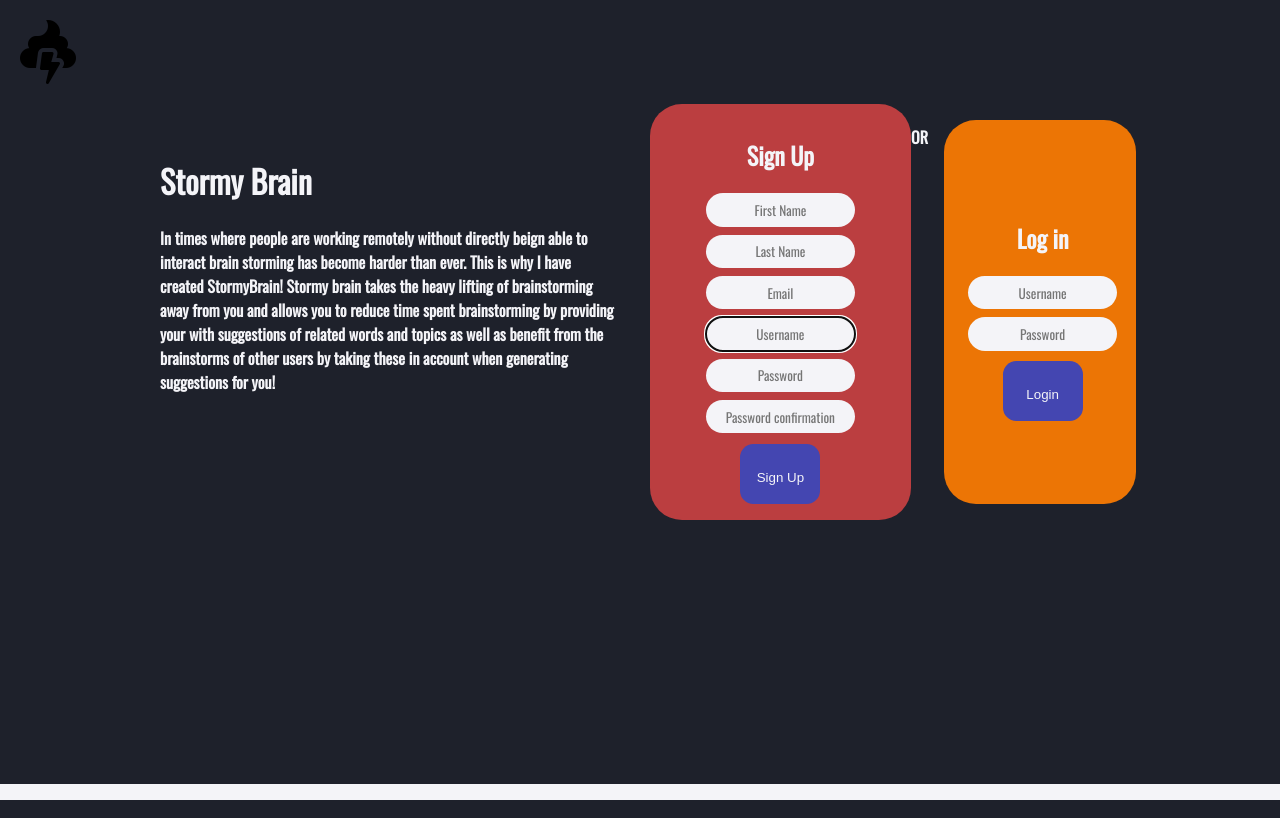
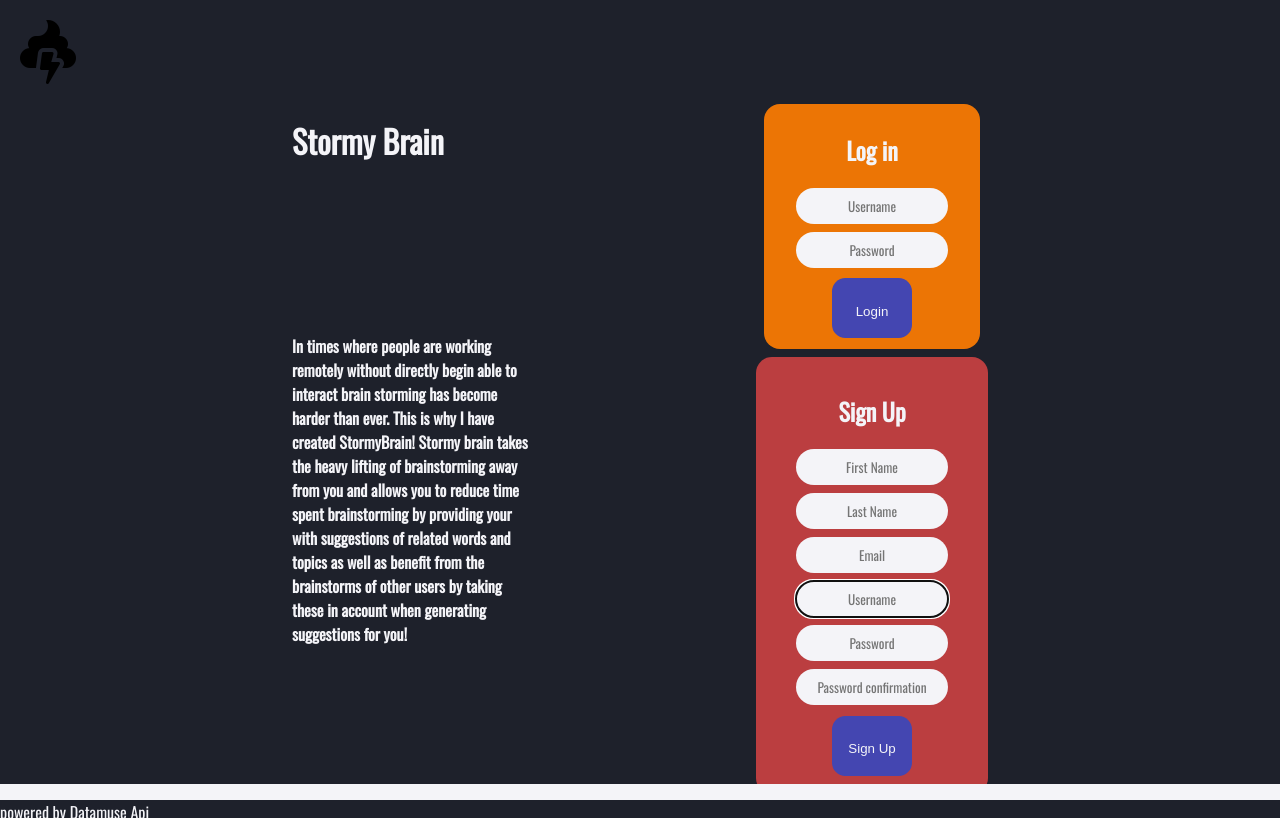
Before and after one commit to roy4ik/StormyBrain, a Django app: page / in a window 1280 px wide. Run offline with Django 3.2, Linux system fonts and the light colour scheme; some libraries are stand-ins or nearby versions.

Commit message:
applied flex fix to login page

```diff
--- a/accounts/templates/partials/login_container.html
+++ b/accounts/templates/partials/login_container.html
@@ -1,16 +1,18 @@
 {%extends 'base/base.html'%} {% block content %} {% if not user.is_authenticated %}
-<div class="login-container">
-    <div class="content-landing">
+<div class="content-landing">
+    <div class="content-item">
         <h1>Stormy Brain</h1>
         <h4>
-            In times where people are working remotely without directly beign able to interact brain storming has become harder than ever. This is why I have created StormyBrain! Stormy brain takes the heavy lifting of brainstorming away from you and allows you to
+            In times where people are working remotely without directly begin able to interact brain storming has become harder than ever. This is why I have created StormyBrain! Stormy brain takes the heavy lifting of brainstorming away from you and allows you to
             reduce time spent brainstorming by providing your with suggestions of related words and topics as well as benefit from the brainstorms of other users by taking these in account when generating suggestions for you!
         </h4>
     </div>
-    {% include 'registration/signup.html' %}
-    <div>
-        <h4>OR</h4>
+    <div class="content-item">
+        <div class="arrow-down"></div>
     </div>
-    {% include 'registration/login.html' %}
-</div>
-{% endif %} {% endblock content %}
+    <div class="content-item">
+        <div class="login-container">
+            {% include 'registration/signup.html' %} {% include 'registration/login.html' %}
+        </div>
+    </div>
+    {% endif %} {% endblock content %}
--- a/project_stormybrain/settings.py
+++ b/project_stormybrain/settings.py
@@ -25,7 +25,7 @@ BASE_DIR = Path(__file__).resolve().parent.parent
 SECRET_KEY = os.environ.get('SECRET_KEY')
 
 # SECURITY WARNING: don't run with debug turned on in production!
-DEBUG = False
+DEBUG = True
 
 ALLOWED_HOSTS = ['stormybrain.herokuapp.com']
 
--- a/static/css/forms.css
+++ b/static/css/forms.css
@@ -1,34 +1,46 @@
+.content-landing {
+    margin: auto;
+    padding: 0.5rem;
+    display: flex;
+    justify-content: center;
+    flex-wrap: wrap;
+}
+
+.content-item {
+    display: flex;
+    flex-wrap: wrap;
+    min-width: 10rem;
+    max-width: 15rem;
+    margin: 1rem;
+}
+
 .login-container {
     display: flex;
-    margin: auto;
-    justify-content: center;
-    width: 80%;
-    height: 26em;
+    flex-wrap: wrap-reverse;
+    flex-direction: column-reverse;
+    justify-content: space-around;
 }
 
 .login {
     display: flex;
     background-color: var(--subNode-color);
-    width: 10em;
-    justify-content: space-around;
+    justify-content: center;
     align-items: center;
     text-align: center;
-    padding: 1em;
-    margin: 1em;
-    border-radius: 2em;
+    padding: 0.5rem;
+    margin: 0.5rem;
+    border-radius: 1rem;
 }
 
 .signup {
     display: flex;
     background-color: var(--parentNode-color);
-    width: 20em;
-    justify-content: space-around;
     align-items: center;
     text-align: center;
-    padding: 3em;
-    padding-top: 6em;
-    padding-bottom: 6em;
-    border-radius: 2em;
+    padding: 2rem;
+    padding-top: 1rem;
+    padding-bottom: 1rem;
+    border-radius: 1rem;
 }
 
 .form-edit-user {
@@ -37,5 +49,22 @@
 }
 
 .form-section {
-    padding: 1em;
+    padding: 1rem;
 }
+
+.arrow-down {
+    display: none;
+}
+
+@media only screen and (max-width:768px),
+only screen and (max-device-width:768px) {
+    .arrow-down {
+        display: inherit;
+        width: 0;
+        height: 0;
+        text-align: center;
+        border-left: 20px solid transparent;
+        border-right: 20px solid transparent;
+        border-top: 20px solid var(--parentNode-color);
+    }
+}
--- a/static/css/style.css
+++ b/static/css/style.css
@@ -20,22 +20,18 @@ p {
 }
 
 main {
-    margin-top: 6.5em;
-}
-
-.content-landing {
-    padding: 2em;
+    margin-top: 4.5rem;
 }
 
 input[type='text'],
 input[type='email'],
 input[type='password'] {
-    border-radius: 3em;
-    padding: 0.5em;
+    border-radius: 3rem;
+    padding: 0.5rem;
     color: var(--prime-bg-color);
     font-family: Oswald;
     background-color: var(--secondary-color);
-    border: solid 0.1em var(--primary-color);
+    border: solid 0.1rem var(--primary-color);
     text-align: center;
 }
 
```
Also changed, not shown: other parts of static/css/style.css (+32 -32 lines).
